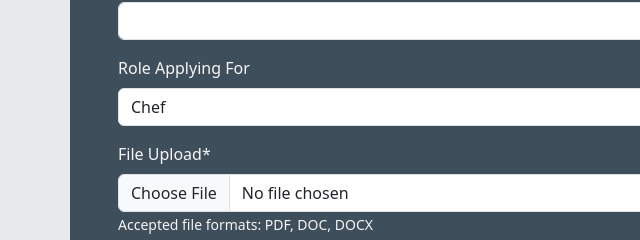
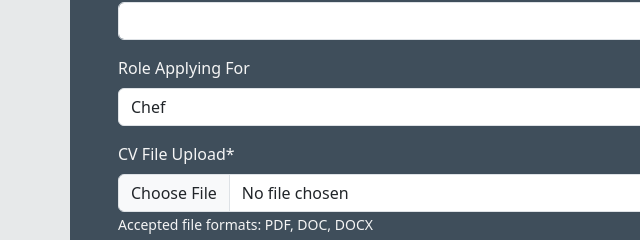
Before and after one commit to seanmcbride94/tullymill2, a plain HTML site: page jobs.html in a window 1280 px wide. Shown: the part 1062-1302 px from the top of the page, 0-640 px from the left. Drawn offline with nearby package versions, Linux system fonts and the light colour scheme.

Commit message:
Update jobs.html

```diff
--- a/jobs.html
+++ b/jobs.html
@@ -162,7 +162,7 @@
                 </select>
             </div>
             <div class="mb-3">
-                <label for="file" class="form-label">File Upload*</label>
+                <label for="file" class="form-label">CV File Upload*</label>
                 <input type="file" class="form-control" id="file" name="file" accept=".pdf, .doc, .docx" required>
                 <small class="form-text" style="color: whitesmoke;">Accepted file formats: PDF, DOC, DOCX</small>
             </div>
```
